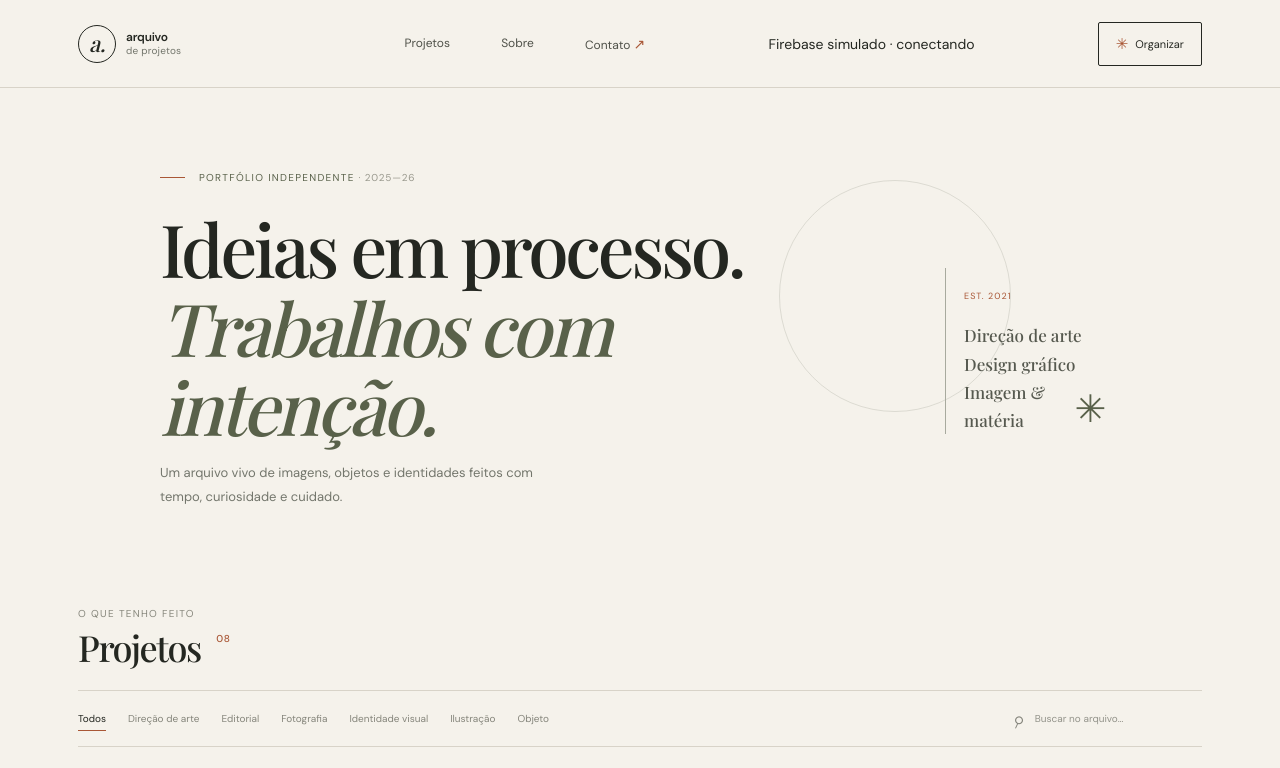
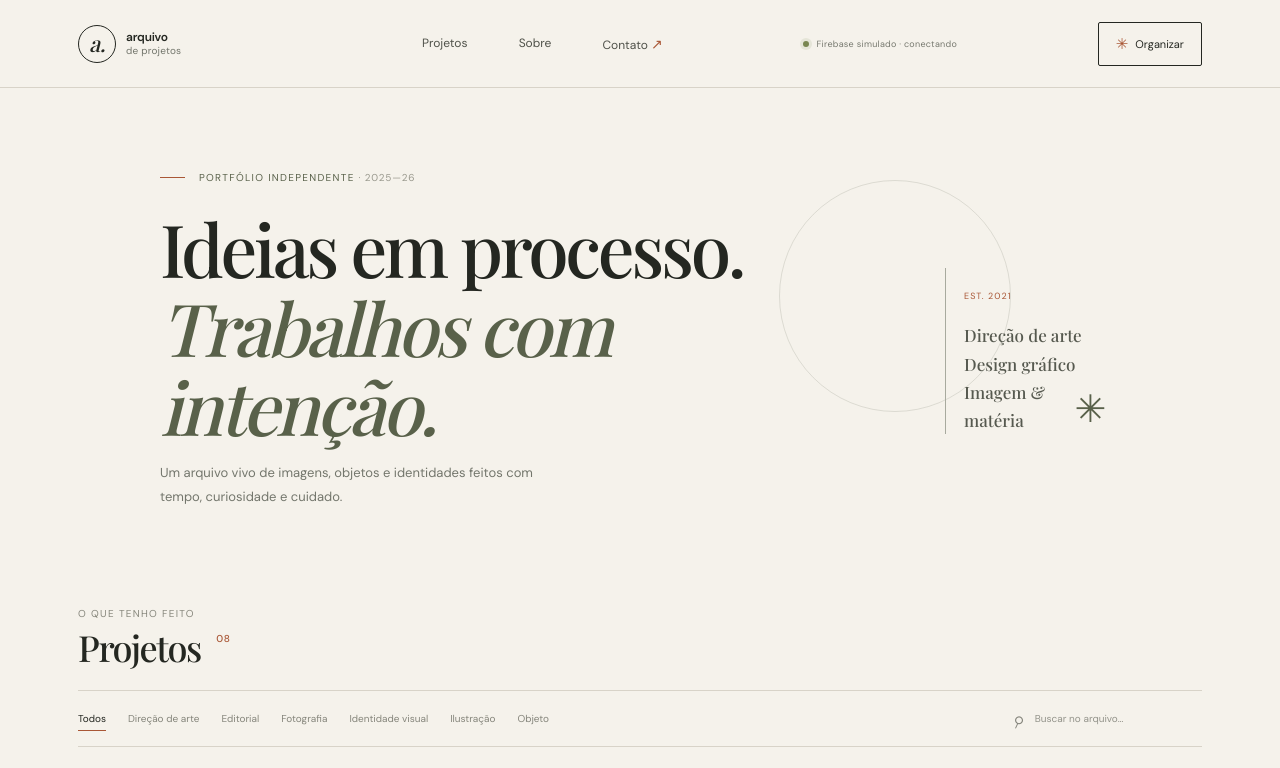
Before and after one commit to realdevboy/PORTFOLIO-, a plain HTML site: page index.html in a window 1280 px wide. Shown: the top 768 px of the page. Drawn offline with nearby package versions, Linux system fonts and the light colour scheme; grey boxes are pictures that could not be loaded; a web font is replaced by a local one.

Commit message:
style: add Firebase demo connection indicator

```diff
--- a/styles.css
+++ b/styles.css
@@ -209,3 +209,9 @@ h1 em, h2 em { color: var(--olive); font-weight: 500; }
   .form-row { grid-template-columns: 1fr 85px; }
   .toast { right: 14px; bottom: 14px; left: 14px; text-align: center; }
 }
+
+.backend-pill { display: inline-flex; align-items: center; gap: 7px; color: #77796f; font-size: 9px; letter-spacing: .03em; white-space: nowrap; }
+.backend-pill:before { content: ""; width: 6px; height: 6px; border-radius: 50%; background: #788650; box-shadow: 0 0 0 3px #78865020; }
+@media (max-width: 600px) {
+  .backend-pill { display: none; }
+}
```
